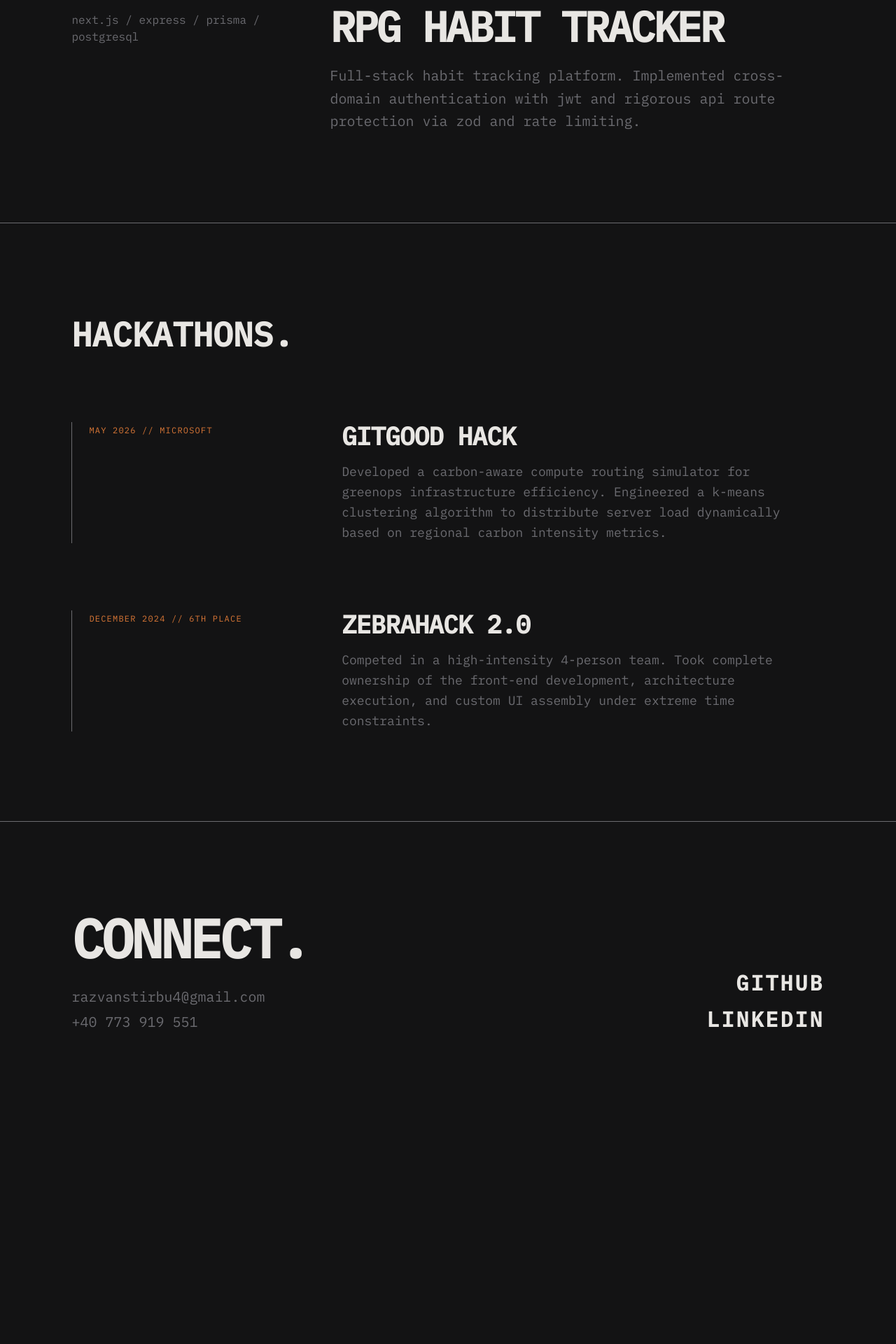
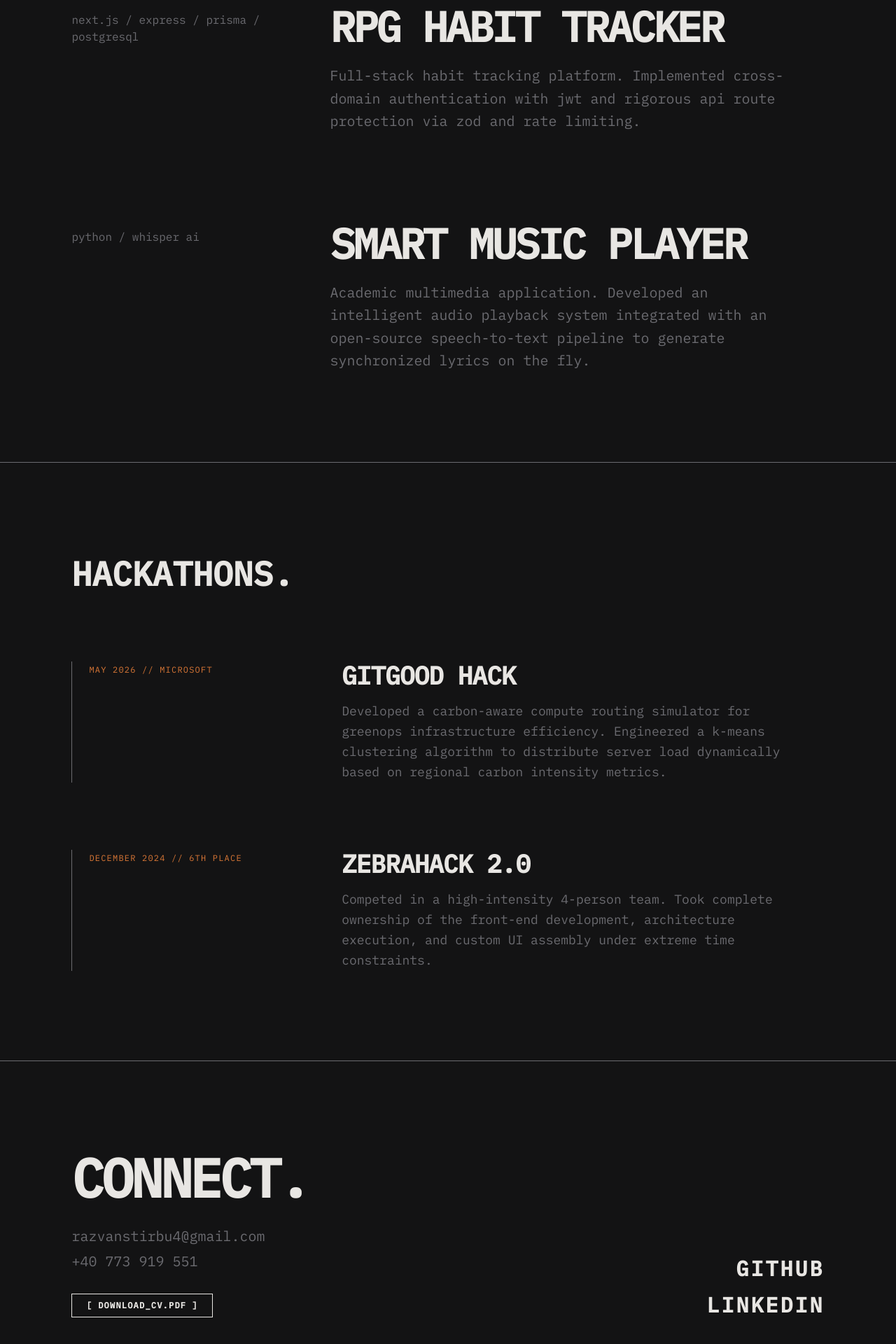
Before and after one commit to Razvanpng/portofolioo, a Next.js app: page / in a window 1280 px wide. Shown: the part 2513-4433 px from the top of the page at 70% size. Before the commit the page ends 4115 px from the top, so only its background shows below. Built offline with nearby package versions, Linux system fonts and the light colour scheme.

Commit message:
added new sections

```diff
--- a/src/app/page.tsx
+++ b/src/app/page.tsx
@@ -114,6 +114,20 @@ export default function Home() {
               </p>
             </div>
           </div>
+
+          <div className="grid grid-cols-1 md:grid-cols-12 gap-8 items-start group">
+            <div className="md:col-span-4 text-sm md:text-base text-(--muted) group-hover:text-(--accent) transition-colors mt-2">
+              python / whisper ai
+            </div>
+            <div className="md:col-span-8 flex flex-col gap-6">
+              <h3 className="text-4xl md:text-6xl font-black uppercase tracking-tighter">
+                Smart Music Player
+              </h3>
+              <p className="text-lg md:text-xl text-(--muted) leading-relaxed max-w-2xl">
+                Academic multimedia application. Developed an intelligent audio playback system integrated with an open-source speech-to-text pipeline to generate synchronized lyrics on the fly.
+              </p>
+            </div>
+          </div>
         </div>
       </section>
 
@@ -142,7 +156,7 @@ export default function Home() {
           <div className="grid grid-cols-1 md:grid-cols-12 gap-8 items-start border-l border-(--muted) border-opacity-30 pl-6">
             <div className="md:col-span-4 text-xs text-(--accent) uppercase tracking-widest mt-1">
               December 2024 // 6th place
-                </div>
+            </div>
             <div className="md:col-span-8 flex flex-col gap-4">
               <h3 className="text-2xl md:text-4xl font-black uppercase tracking-tight">
                 ZebraHack 2.0
@@ -160,10 +174,17 @@ export default function Home() {
           <h2 className="text-[10vw] md:text-[6vw] font-black uppercase tracking-tighter leading-none mb-8">
             connect.
           </h2>
-          <div className="flex flex-col gap-2 text-lg md:text-xl text-(--muted)">
+          <div className="flex flex-col gap-2 text-lg md:text-xl text-(--muted) mb-8">
             <a href="mailto:razvanstirbu4@gmail.com" className="hover:text-(--accent) transition-colors w-fit">razvanstirbu4@gmail.com</a>
             <span className="w-fit">+40 773 919 551</span>
           </div>
+          <a
+            href="/Stirbu_Razvan_CV.pdf"
+            download
+            className="inline-block border border-(--ink) px-5 py-2 text-xs uppercase tracking-widest font-bold hover:bg-(--accent) hover:border-(--accent) hover:text-(--paper) transition-colors"
+          >
+            [ download_cv.pdf ]
+          </a>
         </div>
 
         <div className="flex flex-col gap-4 text-xl md:text-3xl font-bold uppercase tracking-widest text-left md:text-right">
```
Also changed, not shown: 2 other files (tests, documents, lock files or other folders).
